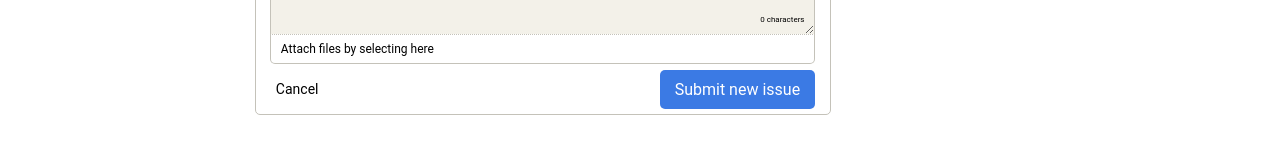
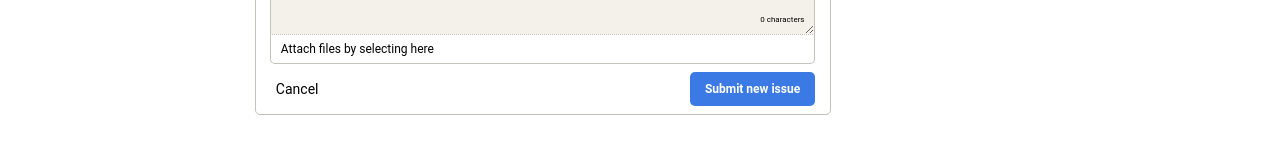
Before and after one commit to 4INCENSE/issue-tracker-frontend, a React app: page /newIssue in a window 1280 px wide. Shown: the part 508-662 px from the top of the page. Built offline with nearby package versions, Linux system fonts and the light colour scheme.

Commit message:
[#6] feat : 이슈생성 버튼 사이즈 조절 props 값 적용
- BlueButton 컴포넌트 사이즈 조절 props 값 추가

```diff
--- a/src/components/NewIssue/NewIssue.jsx
+++ b/src/components/NewIssue/NewIssue.jsx
@@ -27,7 +27,7 @@ const NewIssue = () => {
           <CancelSubmitButtonWrap>
             <CancelButton>Cancel</CancelButton>
             <SubmitButtonWrap>
-              <BlueButton title="Submit new issue" />
+              <BlueButton size="small" title="Submit new issue" />
             </SubmitButtonWrap>
           </CancelSubmitButtonWrap>
         </IssueContentWrap>
```
